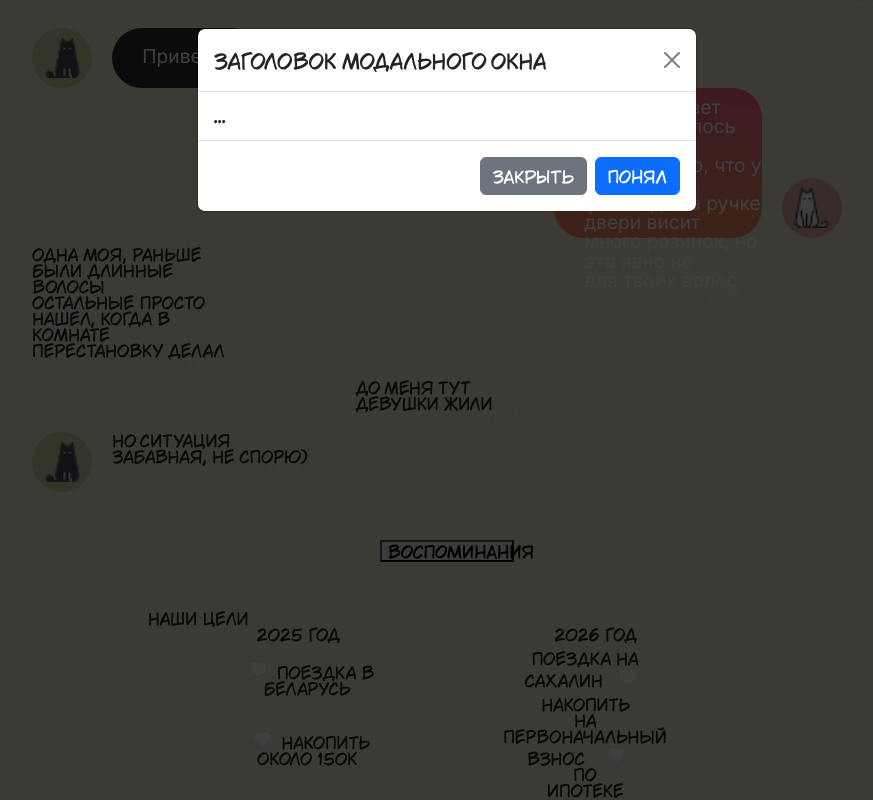
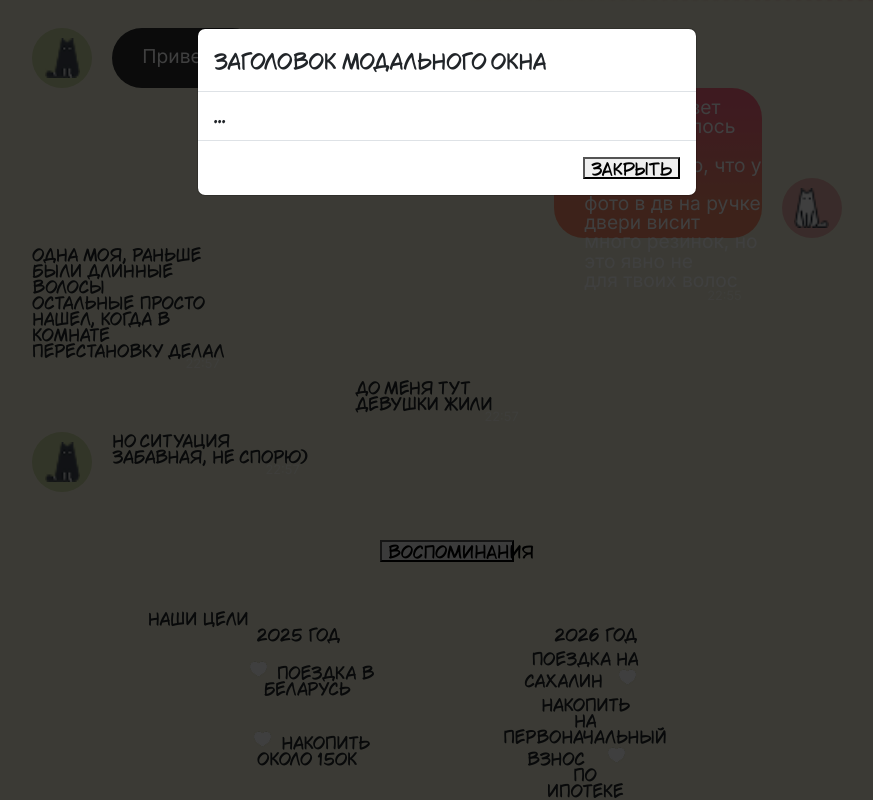
Before and after one commit to choco1atebounty/we, a plain HTML site: page index.html in a window 1280 px wide. Both pictures are taken after a click on the button "Воспоминания". Shown: the part 2804-3604 px from the top of the page, without its empty margins (193-1066 px from the left). Drawn offline with nearby package versions, Linux system fonts and the light colour scheme; a script that the page names is missing; files whose address does not match are found by name.

Commit message:
Update index.html

```diff
--- a/index.html
+++ b/index.html
@@ -230,14 +230,12 @@
                     <div class="modal-content">
                       <div class="modal-header">
                         <h1 class="modal-title fs-5" id="staticBackdropLabel">Заголовок модального окна</h1>
-                        <button type="button" class="btn-close" data-bs-dismiss="modal" aria-label="Закрыть"></button>
                       </div>
                       <div class="modal-body">
                         ...
                       </div>
                       <div class="modal-footer">
-                        <button type="button" class="btn btn-secondary" data-bs-dismiss="modal">Закрыть</button>
-                        <button type="button" class="btn btn-primary">Понял</button>
+                        <button class="btn_close" data-bs-dismiss="modal">Закрыть</button>
                       </div>
                     </div>
                   </div>
@@ -291,7 +289,7 @@
 
                 </container>
 
-
+            </div>
         </main>
 
         <script
```
